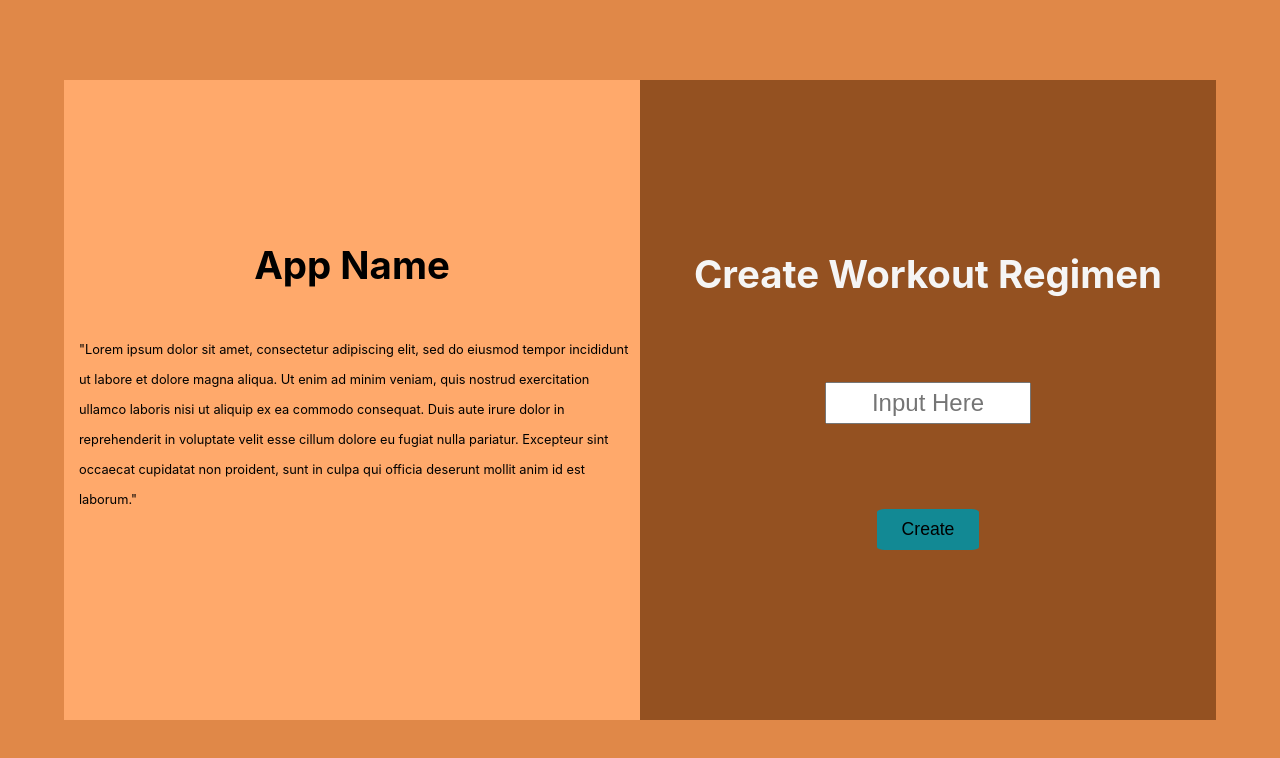
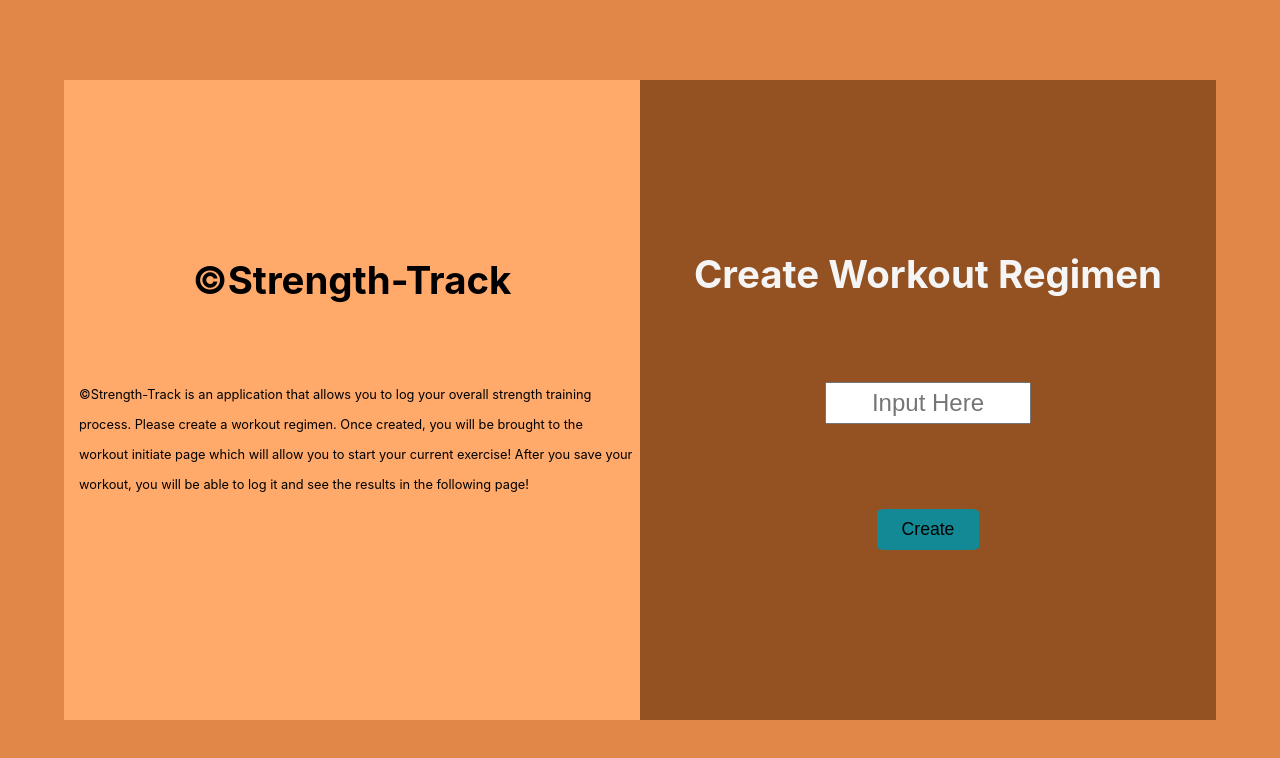
Before and after one commit to Reggie-Amedee-Tech/calisthenics-prime, a React (Create React App) app in the folder client/: page / in a window 1280 px wide. Shown: the top 758 px of the page. Built offline with nearby package versions, Linux system fonts and the light colour scheme.

Commit message:
added website copy

```diff
--- a/client/src/assets/createWorkoutRegimen.module.css
+++ b/client/src/assets/createWorkoutRegimen.module.css
@@ -140,6 +140,4 @@
         height: 80%;
     }
 
-
-
 }
--- a/client/src/assets/recordWorkout.module.css
+++ b/client/src/assets/recordWorkout.module.css
@@ -181,6 +181,4 @@
         height: 60%;
     }
 
-
-
 }
--- a/client/src/components/CreateExerciseForm.js
+++ b/client/src/components/CreateExerciseForm.js
@@ -6,7 +6,6 @@ const CreateExerciseForm = () => {
     const [exerciseName, setExerciseName] = useState('')
     const [exerciseDescription, setExerciseDescription] = useState('')
     const [difficulty, setDifficulty] = useState('')
-
 
     const onSubmitHandler = (e) => {
       e.preventDefault()
--- a/client/src/components/CreateRegimenForm.js
+++ b/client/src/components/CreateRegimenForm.js
@@ -40,6 +40,8 @@ const CreateRegimenForm = () => {
         }
     }, [workout])
 
+
+
     return (
         <div className={classes.Div}>
             <form onSubmit={createWorkout}>
@@ -47,9 +49,8 @@ const CreateRegimenForm = () => {
                     <div className={classes.RegimenCard}>
                         <div className={classes.Left}>
                             <div className={classes.LeftContainer}>
-                                <h3 className={classes.LeftH3}>App Name</h3>
-                                <p className={classes.LeftP}>"Lorem ipsum dolor sit amet,
-                                    consectetur adipiscing elit, sed do eiusmod tempor incididunt ut labore et dolore magna aliqua. Ut enim ad minim veniam, quis nostrud exercitation ullamco laboris nisi ut aliquip ex ea commodo consequat. Duis aute irure dolor in reprehenderit in voluptate velit esse cillum dolore eu fugiat nulla pariatur. Excepteur sint occaecat cupidatat non proident, sunt in culpa qui officia deserunt mollit anim id est laborum."</p>
+                                <h3 className={classes.LeftH3}><span>&copy;</span>Strength-Track</h3>
+                                <p className={classes.LeftP}><span>&copy;</span>Strength-Track is an application that allows you to log your overall strength training process. Please create a workout regimen. Once created, you will be brought to the workout initiate page which will allow you to start your current exercise! After you save your workout, you will be able to log it and see the results in the following page!</p>
                             </div>
                         </div>
                         <div className={classes.Right}>
--- a/client/src/components/RecordWorkout.js
+++ b/client/src/components/RecordWorkout.js
@@ -42,9 +42,8 @@ const RecordWorkout = () => {
                     <div className={classes.RecordWorkoutCard}>
                         <div className={classes.Left}>
                             <div className={classes.LeftContainer}>
-                                <h3 className={classes.LeftH3}>App Name</h3>
-                                <p className={classes.LeftP}>"Lorem ipsum dolor sit amet,
-                                    consectetur adipiscing elit, sed do eiusmod tempor incididunt ut labore et dolore magna aliqua. Ut enim ad minim veniam, quis nostrud exercitation ullamco laboris nisi ut aliquip ex ea commodo consequat. Duis aute irure dolor in reprehenderit in voluptate velit esse cillum dolore eu fugiat nulla pariatur. Excepteur sint occaecat cupidatat non proident, sunt in culpa qui officia deserunt mollit anim id est laborum."</p>
+                            <h3 className={classes.LeftH3}><span>&copy;</span>Strength-Track</h3>
+                                <p className={classes.LeftP}>Please log the workout name and the amount of reps that were performed! Once executed, please select add exercise and the form will reset to its initial state, which means your current workout was saved. You are able to add multiple exercises. Once you are done, please select "Record Exercise" to see the results on your dashboard.</p>
                             </div>
                         </div>
                         <div className={classes.Right}>
```
